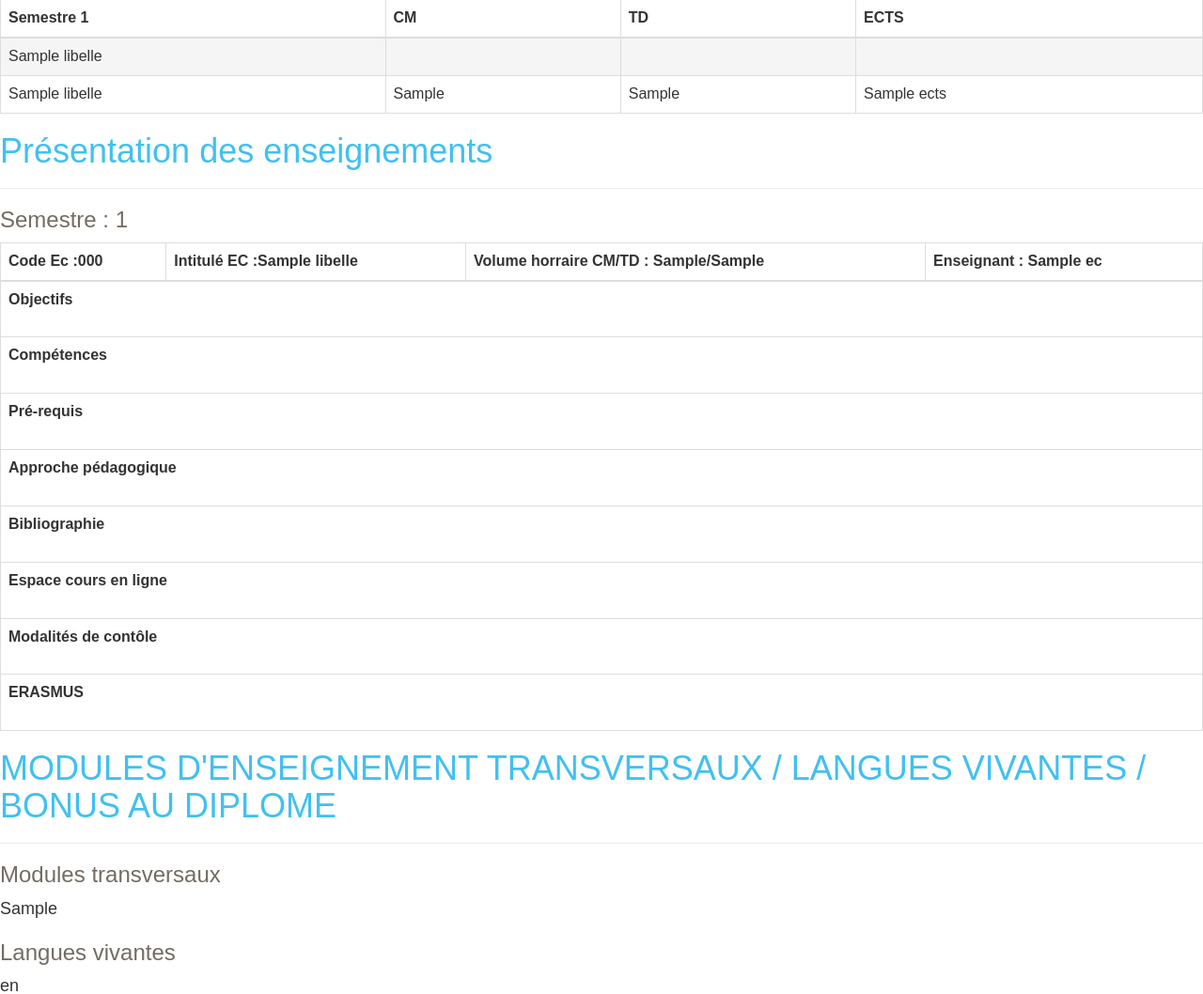
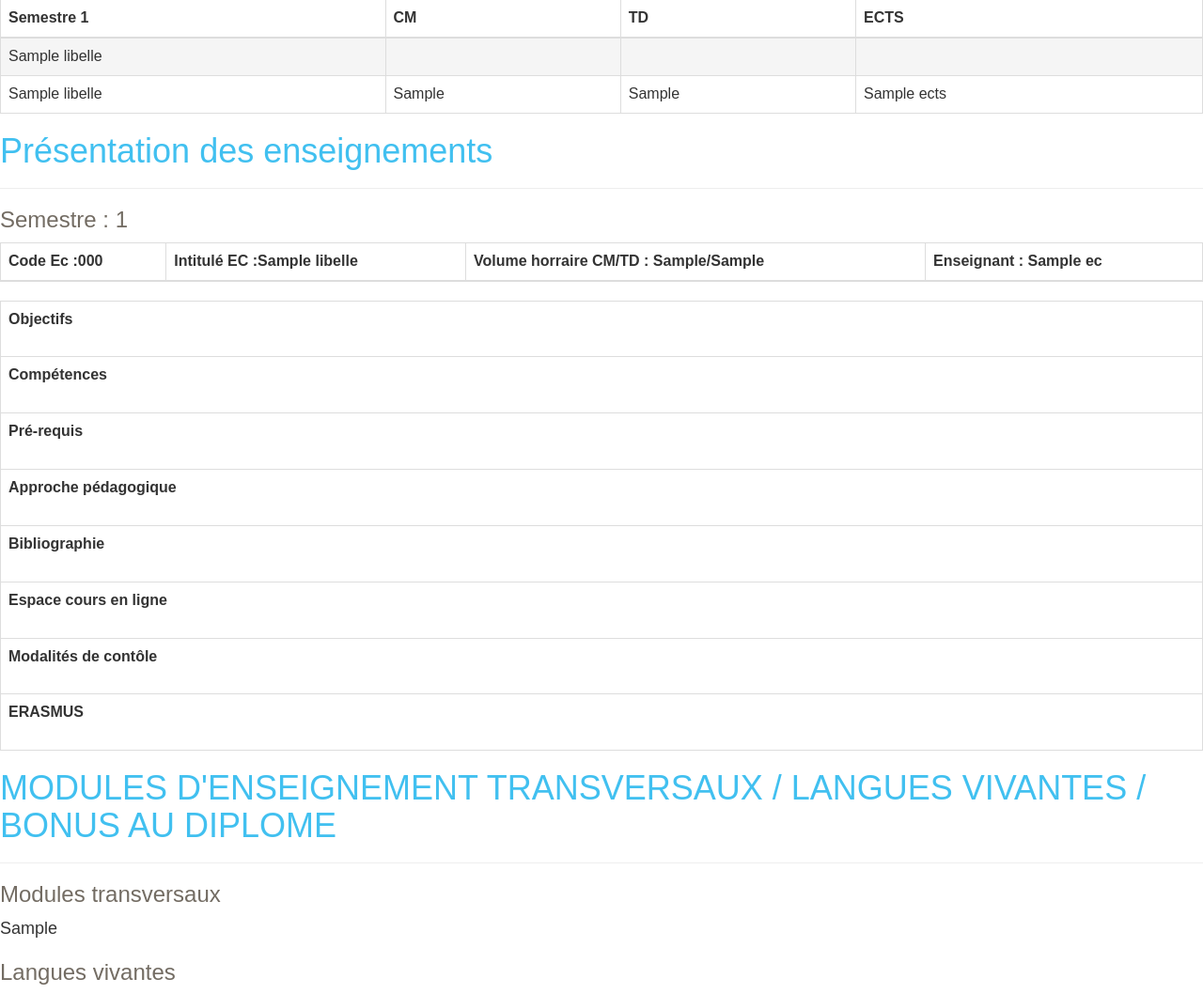
Before and after one commit to davidmeimoun/PSI, a PHP site: the page made by views/livret.html.twig in a window 1280 px wide. Shown: the part 912-1970 px from the top of the page at 94% size. Run offline with PHP 8.4, Linux system fonts and the light colour scheme; the template is opened without the code that fills it: most values are stand-ins (such as "Sample title", 1, 10 or a date in 2020); lists and menus that the app fills with data are empty; some libraries are stand-ins or nearby versions.

Commit message:
Update livret.html.twig

```diff
--- a/views/livret.html.twig
+++ b/views/livret.html.twig
@@ -98,7 +98,7 @@
                 {% for cours in ue.ec %}
                                        <cours>
 
-              <table class="table-bordered table">
+                                                         <table class="table-bordered table">
 
             <thead class="active">
                 <th>Code Ec :{{ cours.code| raw }}</th>
@@ -106,7 +106,8 @@
                 <th>Volume horraire CM/TD : {{ cours.h_cm}}/{{ cours.h_td | raw}}</th>
                 <th>Enseignant : {{ cours.nomEnseignant| raw}}</th>
             </thead>
-
+                                                         </table>
+              <table class="table-bordered table">
 
             <form>
                 <tr>
```
